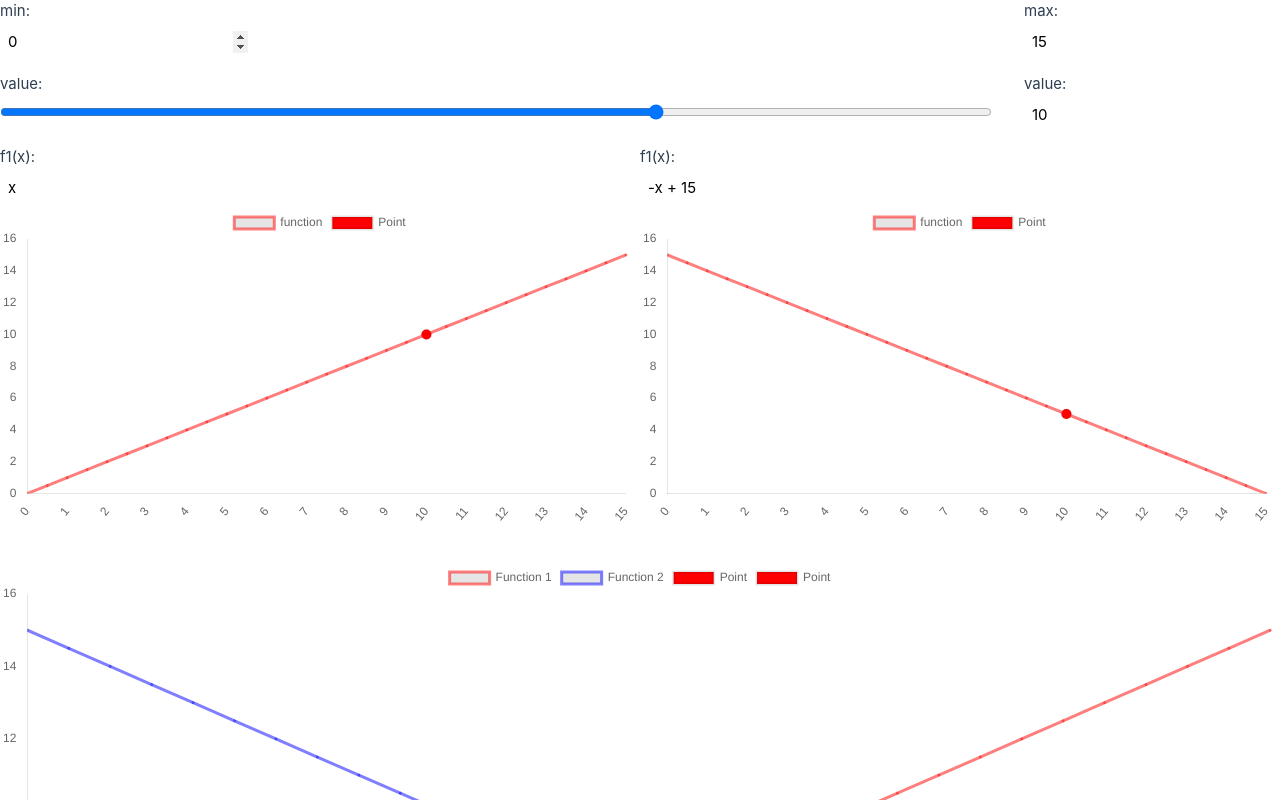
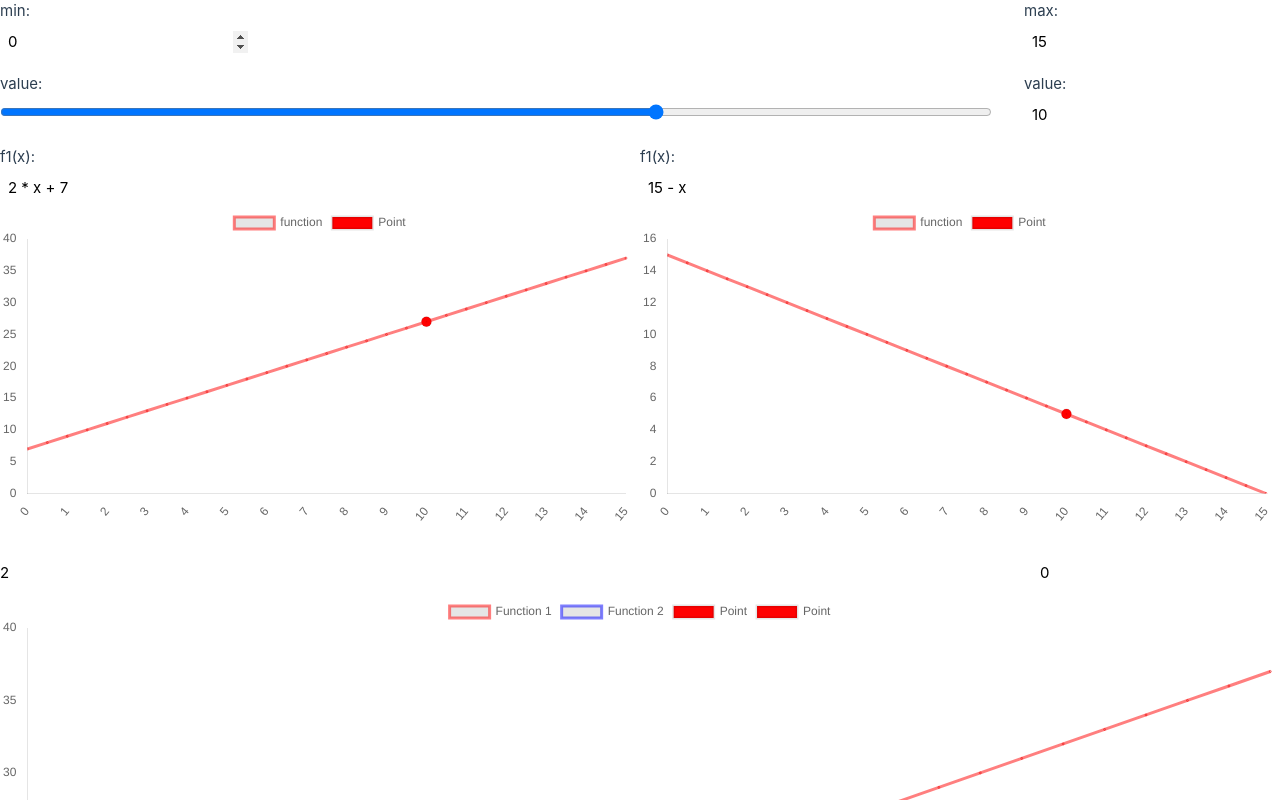
Before and after one commit to lelukeonfly/price_quantity, a Vue app: page / in a window 1280 px wide. Shown: the top 800 px of the page. Built offline with nearby package versions, Linux system fonts and the light colour scheme.

Commit message:
changing function only works for chart and shifting only for combined???\

```diff
--- a/src/App.vue
+++ b/src/App.vue
@@ -26,35 +26,62 @@
                 </div>
                 <section class="grid grid-cols-2">
                     <div>
-                        <Chart :min="min" :max="max" :step="step" :f1="f1" :input="Number(input)" />
+                        <Chart :min="min" :max="max" :step="step" :f1="f1Shifted" :input="Number(input)" />
                     </div>
                     <div>
-                        <Chart :min="min" :max="max" :step="step" :f1="f2" :input="Number(input)" />
+                        <Chart :min="min" :max="max" :step="step" :f1="f2Shifted" :input="Number(input)" />
                     </div>
                 </section>
+                <section class="flex justify-between">
+                    <input v-model.number="shift1" type="number">
+                    <input v-model.number="shift2" type="number">
+                </section>
                 <section>
-                        <CombinedChart :min="min" :max="max" :step="step" :f1="f1" :f2="f2" :input="parseFloat(input)" />
+                        <CombinedChart :min="min" :max="max" :step="step" :f1="f1Shifted" :f2="f2Shifted" :input="Number(input)" />
                 </section>
     </main>
 </template>
 
 <script setup>
-    import { ref /*, watch, onMounted */} from 'vue';
-//import * as math from 'mathjs';
-import { Chart as ChartJS, registerables } from 'chart.js';
+import { ref, computed, watch } from 'vue';
 import Chart from './components/Chart.vue';
 import CombinedChart from './components/CombinedChart.vue';
-
-ChartJS.register(...registerables);
+import * as math from 'mathjs';
 
 const input = ref(10);
 const min = ref(0);
 const max = ref(15);
-//const step = ref(0.5);
-const step = .5;
-//const f1 = ref("1/2 x - 2");
-//const f2 = ref("-1/4 x + 5");
+const step = 0.5;
+const shift1 = ref(2);
+const shift2 = ref(0);
 
-const f1 = ref("x");
+const f1 = ref("x + 3 + x");
 const f2 = ref("-x + 15");
+
+function shiftFunction(inputFunction, shiftValue) {
+  const parsedFunction = math.parse(inputFunction);
+
+  const shiftedNode = parsedFunction.transform(function (node, path, parent) {
+    if (node.isSymbolNode && node.name === 'x') {
+      return math.parse(`x + ${shiftValue}`);
+    }
+    return node;
+  });
+
+  const simplifiedFunction = math.simplify(shiftedNode);
+  return simplifiedFunction.toString();
+}
+
+const f1Shifted = computed(() => shiftFunction(f1.value, parseFloat(shift1.value)));
+const f2Shifted = computed(() => shiftFunction(f2.value, parseFloat(shift2.value)));
+
+watch([shift1, shift2, f1, f2], ([newShift1, newShift2, newF1, newF2]) => {
+  f1Shifted.value = shiftFunction(newF1, parseFloat(newShift1));
+  f2Shifted.value = shiftFunction(newF2, parseFloat(newShift2));
+});
 </script>
+<style scoped>
+input {
+    color: black
+}
+</style>
--- a/src/components/CombinedChart.vue
+++ b/src/components/CombinedChart.vue
@@ -43,18 +43,18 @@ const options = {
         beginAtZero: true,
         min: 0,
         grid: {
-          borderColor: 'red', // Set the grid border color
-          color: 'white', // Set the grid line color
-          borderWidth: 1, // Set the grid border width
+          borderColor: 'red',
+          color: 'white',
+          borderWidth: 1,
         },
       },
       x: {
         beginAtZero: true,
         min: 0,
         grid: {
-          borderColor: 'red', // Set the grid border color
-          color: 'white', // Set the grid line color
-          borderWidth: 1, // Set the grid border width
+          borderColor: 'red',
+          color: 'white',
+          borderWidth: 1,
         },
       },
     },
@@ -152,6 +152,7 @@ watch([min, max, step, f1, f2], () => {
   generateData(chart, f1.value, f2.value, min.value, max.value, step.value);
   a = generatePoint(chart, f1.value, input.value, yValues1);
   //b = generatePoint(chart, f2.value, input.value, yValues2);
+  console.log(f1,f2)
 });
 
 watch(input, () => {
```
